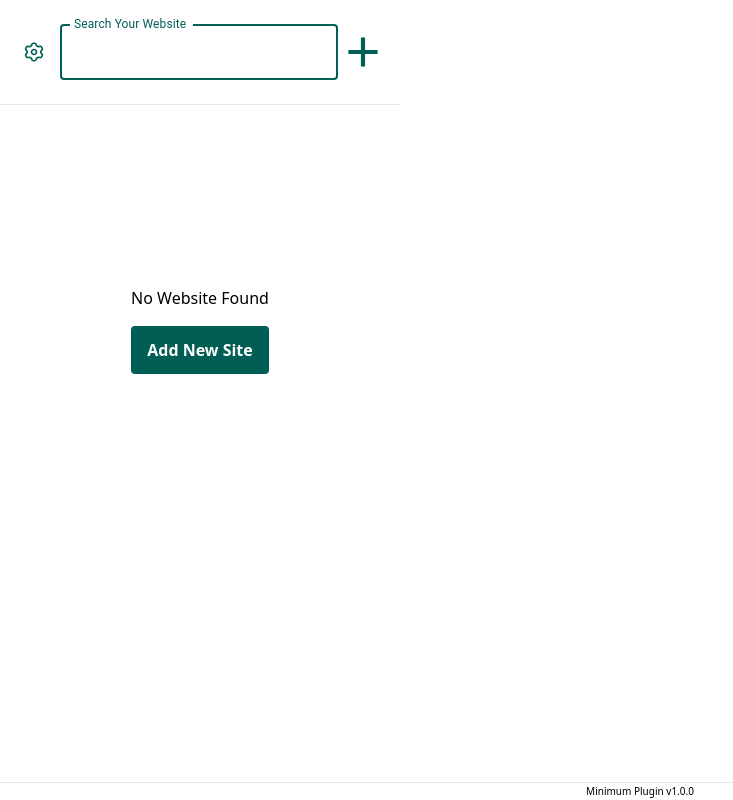
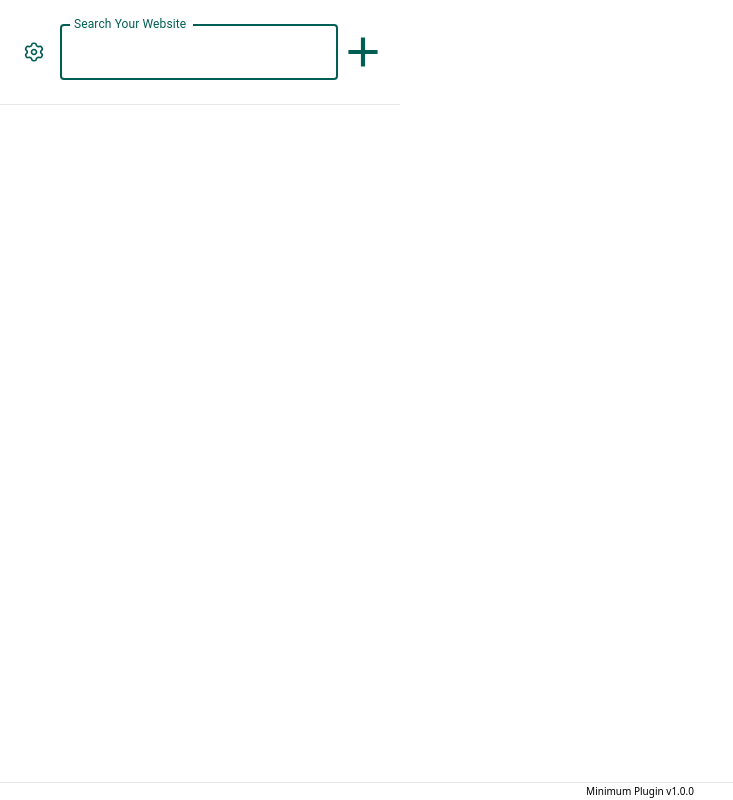
Before and after one commit to HalalBrains/login-me-now-chrome-extension-react-version, a React (Create React App) app: page / in a window 1280 px wide. Shown: the whole page, without its empty margins (0-733 px from the left). Built offline with nearby package versions, Linux system fonts and the light colour scheme; the HTML template or start-up script is replaced by a standard one.

Commit message:
done finally

```diff
--- a/src/component/home/home-components/LoggedInSites.js
+++ b/src/component/home/home-components/LoggedInSites.js
@@ -7,10 +7,11 @@ import DeleteIcon from "@mui/icons-material/Delete";
 import defaultLogo from "../../../assets/images/wordpress.png";
 import Modal from "@mui/material/Modal";
 import trash from "../../../assets/images/trash.png";
-import { Link, useLocation } from "react-router-dom";
+import { useLocation } from "react-router-dom";
 import jwt from "jwt-decode";
 import { Tooltip } from "@mui/material";
 import { ToastContainer, toast } from "react-toastify";
+import { DragDropContext, Droppable, Draggable } from "react-beautiful-dnd";
 
 const Demo = styled("div")(({ theme }) => ({
   backgroundColor: theme.palette.background.paper,
@@ -27,17 +28,34 @@ const style = {
   p: 4,
 };
 
-export default function LoggedInSites({ searchQuery }) {
+const LoggedInSites = ({ searchQuery }) => {
   const [dense] = useState(false);
   const [tokens, setTokens] = useState({});
   const [open, setOpen] = useState(false);
   const [selectedKey, setSelectedKey] = useState(null);
-  const [isDeleted, setIssDeleted] = useState(false);
+  const [isDeleted, setIsDeleted] = useState(false);
   const [isLoading, setIsLoading] = useState(false);
   const [paused, setPaused] = useState(false);
   const [somethingWrong, setSomethingWrong] = useState(false);
   const location = useLocation();
+  useEffect(() => {
+    // eslint-disable-next-line no-undef
+    chrome.storage.local.get("loginMeNowTokens", function (data) {
+      let tokens = data.loginMeNowTokens ? data.loginMeNowTokens : {};
+      const storedOrder = localStorage.getItem("loggedInSitesOrder");
+      if (storedOrder) {
+        const orderedTokens = JSON.parse(storedOrder);
+        const mergedTokens = { ...orderedTokens, ...tokens };
+        setTokens(mergedTokens);
+        localStorage.setItem("loggedInSitesOrder", JSON.stringify(mergedTokens));
+      } else {
+        setTokens(tokens);
+      }
+    });
+  }, []);
 
+
+console.log("token data: ", tokens)
   useEffect(() => {
     if (paused) {
       toast.warn(`${"Extension Token Is Paused!"}`, {
@@ -106,32 +124,36 @@ export default function LoggedInSites({ searchQuery }) {
     setOpen(true);
     setSelectedKey(key);
   };
+
   const handleClose = () => setOpen(false);
 
-  useEffect(() => {
-    // eslint-disable-next-line no-undef
-    chrome.storage.local.get("loginMeNowTokens", function (data) {
-      let tokens = data.loginMeNowTokens ? data.loginMeNowTokens : {};
-      setTokens(tokens);
-    });
-  }, []);
+  const handleOnDragEnd = (result) => {
+    if (!result.destination) return;
 
-  if (tokens === null) {
-    return <div>Loading...</div>;
-  }
+    const items = Array.from(entries);
+    const [reorderedItem] = items.splice(result.source.index, 1);
+    items.splice(result.destination.index, 0, reorderedItem);
 
-  function drop(key) {
+    setTokens(Object.fromEntries(items));
+    localStorage.setItem(
+      "loggedInSitesOrder",
+      JSON.stringify(Object.fromEntries(items))
+    );
+  };
+
+  const drop = (key) => {
     // eslint-disable-next-line no-undef
     chrome.storage.local.get("loginMeNowTokens", function (data) {
       let tokens = data.loginMeNowTokens ? data.loginMeNowTokens : {};
       delete tokens[key];
       setTokens(tokens);
+      localStorage.setItem("loggedInSitesOrder", JSON.stringify(tokens));
       // eslint-disable-next-line no-undef
       chrome.storage.local.set({ loginMeNowTokens: tokens }, function () {
-        setIssDeleted(true);
+        setIsDeleted(true);
       });
     });
-  }
+  };
 
   const handleLoginToWebsite = (key) => {
     setIsLoading((prevState) => ({ ...prevState, [key]: true }));
@@ -192,8 +214,6 @@ export default function LoggedInSites({ searchQuery }) {
   const currentDatetime = new Date();
   const timestamp = currentDatetime.getTime() / 1000;
   const roundedTimeStamp = Math.floor(timestamp);
-  console.log("data: ", entries)
-
   const listItems = entries
     .filter(([key, value]) => {
       const decodedToken = jwt(value.token === undefined ? value : value.token);
@@ -206,13 +226,22 @@ export default function LoggedInSites({ searchQuery }) {
         value.site_url.toLowerCase().includes(searchQuery)
       );
     })
-    .map(([key, value]) => {
+    .map(([key, value], index) => {
       const decodedToken = jwt(value.token === undefined ? value : value.token);
       const expiredDate = decodedToken.exp;
-
       return (
-        isLoading[key] ? (
-          <div key={key} className="bg-[#dce5f3] mb-[5px] mx-[8px] rounded-[4px]">
+        <Draggable key={key} draggableId={key} index={index}>
+          {(provided) => (
+            <div
+              ref={provided.innerRef}
+              {...provided.draggableProps}
+              {...provided.dragHandleProps}
+            >
+              {isLoading[key] ? (
+                <div
+                  key={key}
+                  className="bg-[#dce5f3] mb-[5px] mx-[8px] rounded-[4px]"
+                >
                   <div className="stage">
                     <div className="dot-pulse"></div>
                   </div>
@@ -234,6 +263,17 @@ export default function LoggedInSites({ searchQuery }) {
                     }`}
                     onClick={() => handleLoginToWebsite(key)}
                   >
+                    <svg
+                      width="30"
+                      height="30"
+                      viewBox="0 0 32 32"
+                      xmlns="http://www.w3.org/2000/svg"
+                    >
+                      <path
+                        fill="#b7b7b7"
+                        d="M10 6h4v4h-4zm8 0h4v4h-4zm-8 8h4v4h-4zm8 0h4v4h-4zm-8 8h4v4h-4zm8 0h4v4h-4z"
+                      />
+                    </svg>
                     <img
                       src={
                         value.site_icon_url === "" ||
@@ -283,7 +323,10 @@ export default function LoggedInSites({ searchQuery }) {
                     </div>
                   </Tooltip>
                 </div>
-        )
+              )}
+            </div>
+          )}
+        </Draggable>
       );
     });
 
@@ -296,19 +339,20 @@ export default function LoggedInSites({ searchQuery }) {
       >
         <Grid>
           <Demo>
-            <List dense={dense}>
-              {listItems.length === 0 && (
-                <div className="text-center">
-                  <p>No Website Found</p>
-                  <Link to="/add-new-site">
-                    <button className="bg-[#005E54] hover:bg-[#005e55ef] text-white font-bold py-3 rounded w-full mt-4">
-                      Add New Site
-                    </button>
-                  </Link>
-                </div>
+            <DragDropContext onDragEnd={handleOnDragEnd}>
+              <Droppable droppableId="loggedInSites">
+                {(provided) => (
+                  <List
+                    dense={dense}
+                    {...provided.droppableProps}
+                    ref={provided.innerRef}
+                  >
+                    {listItems}
+                    {provided.placeholder}
+                  </List>
                 )}
-              {listItems}
-            </List>
+              </Droppable>
+            </DragDropContext>
           </Demo>
         </Grid>
       </Box>
@@ -349,4 +393,6 @@ export default function LoggedInSites({ searchQuery }) {
       <ToastContainer />
     </>
   );
-}
+};
+
+export default LoggedInSites;
```
Lines whose indentation alone changed are shown as unchanged.
